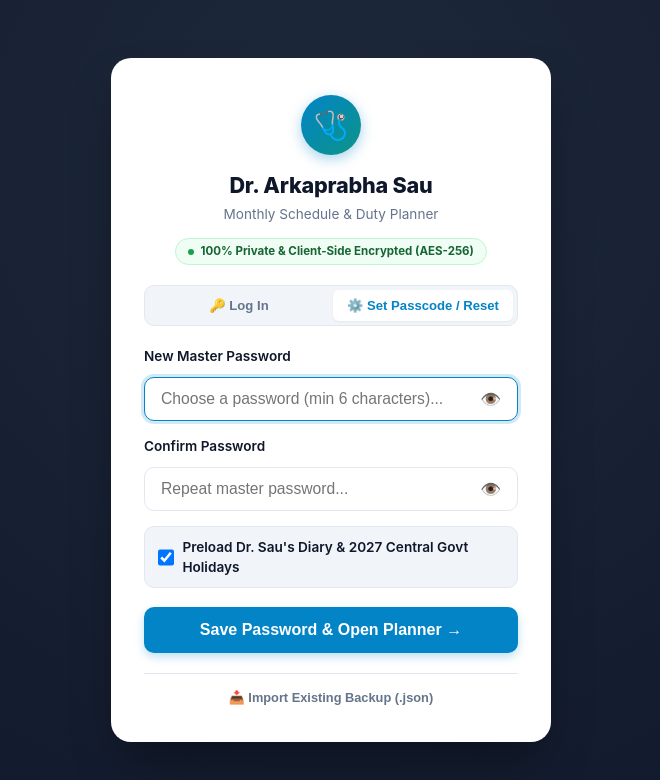
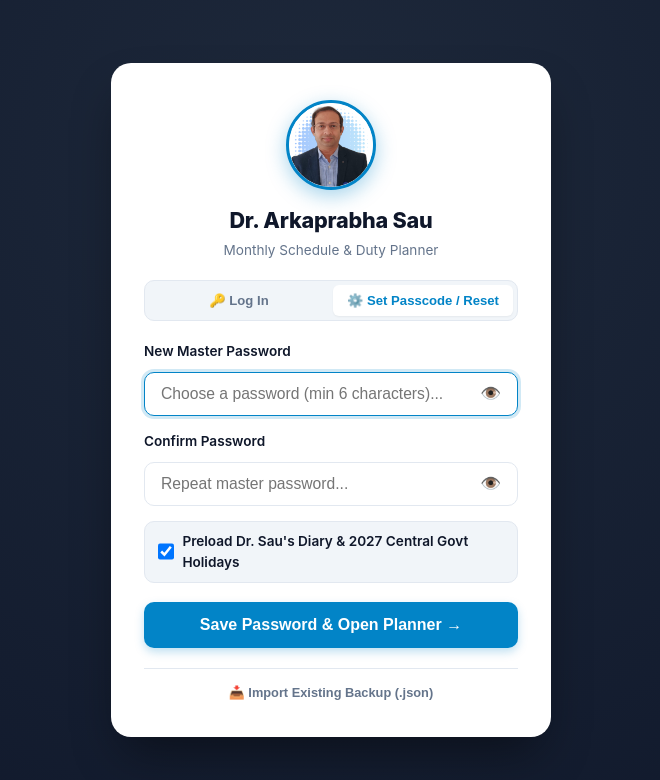
Before and after one commit to arka1985/digital_planner, a plain HTML site: page index.html in a window 1280 px wide. Shown: the whole page, without its empty margins (309-969 px from the left). Drawn offline with Linux system fonts and the light colour scheme.

Commit message:
Update profile avatar with Dr. Sau's photo, remove privacy pill line, and cache profile photo

```diff
--- a/css/styles.css
+++ b/css/styles.css
@@ -1023,18 +1023,26 @@ body {
   margin-bottom: 1.25rem;
 }
 
-.login-avatar {
-  width: 60px;
-  height: 60px;
-  background: linear-gradient(135deg, #0284c7, #0d9488);
-  color: #ffffff;
+.login-user-photo {
+  width: 90px;
+  height: 90px;
   border-radius: 50%;
-  display: flex;
-  align-items: center;
-  justify-content: center;
+  object-fit: cover;
+  display: block;
   margin: 0 auto 0.85rem;
-  font-size: 1.75rem;
-  box-shadow: 0 4px 14px rgba(2, 132, 199, 0.35);
+  border: 3.5px solid #0284c7;
+  box-shadow: 0 6px 20px rgba(2, 132, 199, 0.35);
+  background-color: #ffffff;
+}
+
+.app-header-avatar {
+  width: 44px;
+  height: 44px;
+  border-radius: 50%;
+  object-fit: cover;
+  border: 2px solid #0284c7;
+  box-shadow: 0 2px 6px rgba(2, 132, 199, 0.25);
+  background-color: #ffffff;
 }
 
 .login-doctor-name {
--- a/index.html
+++ b/index.html
@@ -23,13 +23,9 @@
     <div class="login-card">
       <!-- Brand & Doctor Identity -->
       <div class="login-header">
-        <div class="login-avatar">🩺</div>
+        <img src="profile.png" alt="Dr. Arkaprabha Sau" class="login-user-photo">
         <h2 class="login-doctor-name">Dr. Arkaprabha Sau</h2>
         <p class="login-subtitle">Monthly Schedule & Duty Planner</p>
-        <div class="login-privacy-pill">
-          <span class="privacy-dot"></span>
-          <span>100% Private & Client-Side Encrypted (AES-256)</span>
-        </div>
       </div>
 
       <!-- Mode Switcher Tabs: Log In vs Set Passcode / Reset -->
@@ -127,9 +123,7 @@
       <div class="header-container">
       <!-- Brand & Profile -->
       <div class="brand-section">
-        <div class="app-logo-badge">
-          📅
-        </div>
+        <img src="profile.png" alt="Dr. Arkaprabha Sau" class="app-header-avatar">
         <div class="brand-details">
           <h1 id="app-profile-title">Dr. Arkaprabha Sau</h1>
           <p>Important Dates & Duty Planner</p>
--- a/sw.js
+++ b/sw.js
@@ -1,8 +1,9 @@
 // Service Worker for 100% Offline Capability
-const CACHE_NAME = 'monthly-planner-v1';
+const CACHE_NAME = 'monthly-planner-v2';
 const ASSETS_TO_CACHE = [
   './',
   './index.html',
+  './profile.png',
   './css/styles.css',
   './js/crypto.js',
   './js/conflict.js',
```
Also changed, not shown: icons/profile.png (added), profile.png (added).
